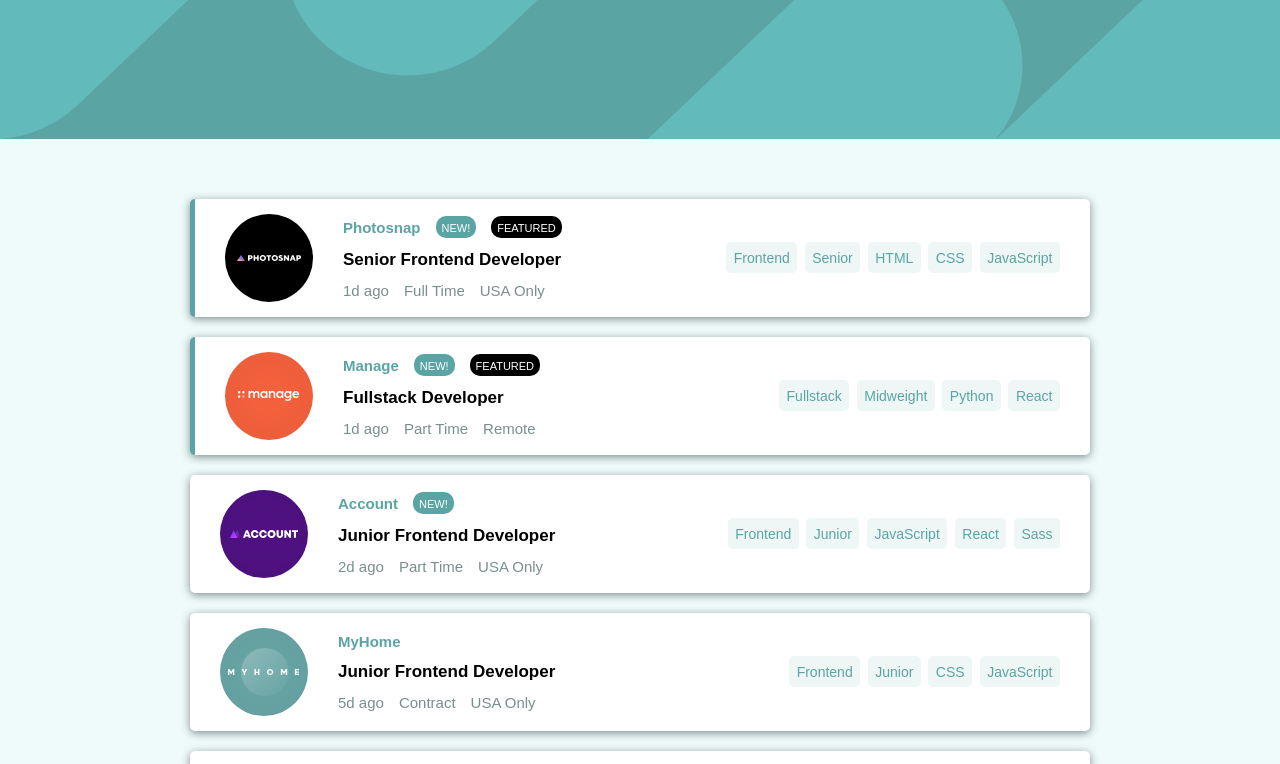
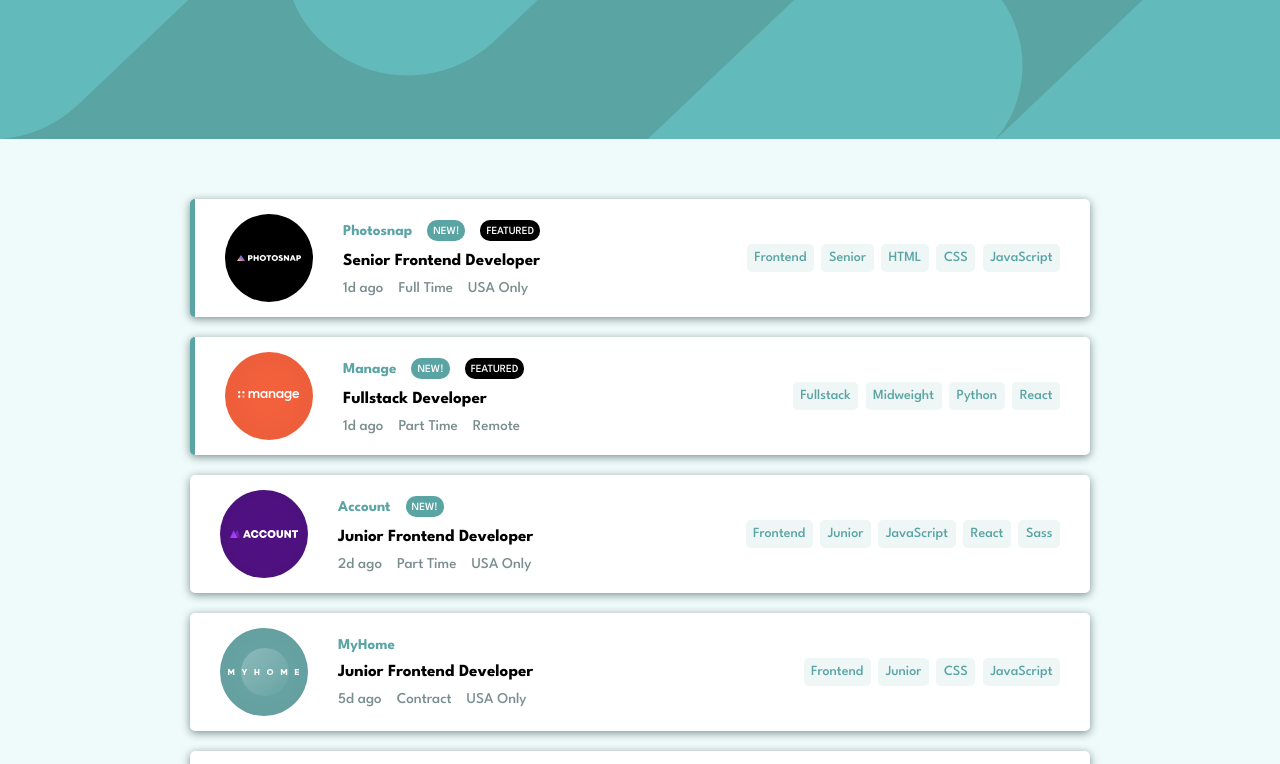
Before and after one commit to yesm4n/react-job-listing, a React (Create React App) app: page / in a window 1280 px wide. Shown: the top 764 px of the page. Built offline with nearby package versions, Linux system fonts and the light colour scheme.

Commit message:
prep ready

```diff
--- a/src/index.css
+++ b/src/index.css
@@ -1,4 +1,4 @@
-/* @import url('https://fonts.googleapis.com/css2?family=League+Spartan:wght@500;700&display=swap'); */
+@import url('https://fonts.googleapis.com/css2?family=League+Spartan:wght@500;700&display=swap');
 
 *,
 *::before,
```
Also changed, not shown: 1 other file (tests, documents, lock files or other folders).
